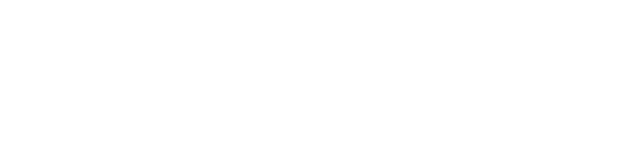
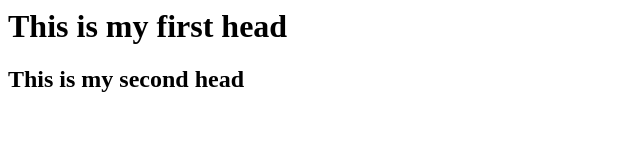
Before and after one commit to Arya1992-cpu/molecule, a plain HTML site: page index.html in a window 1280 px wide. Shown: the whole page, without its empty margins (0-640 px from the left). Drawn offline with Linux system fonts and the light colour scheme.

Commit message:
added two headers

```diff
--- a/index.html
+++ b/index.html
@@ -5,6 +5,8 @@
 </head>
 <body>
 
+<H1>This is my first head</H1>
+<H2>This is my second head</H2>
 </body>
 
 </html>
```
